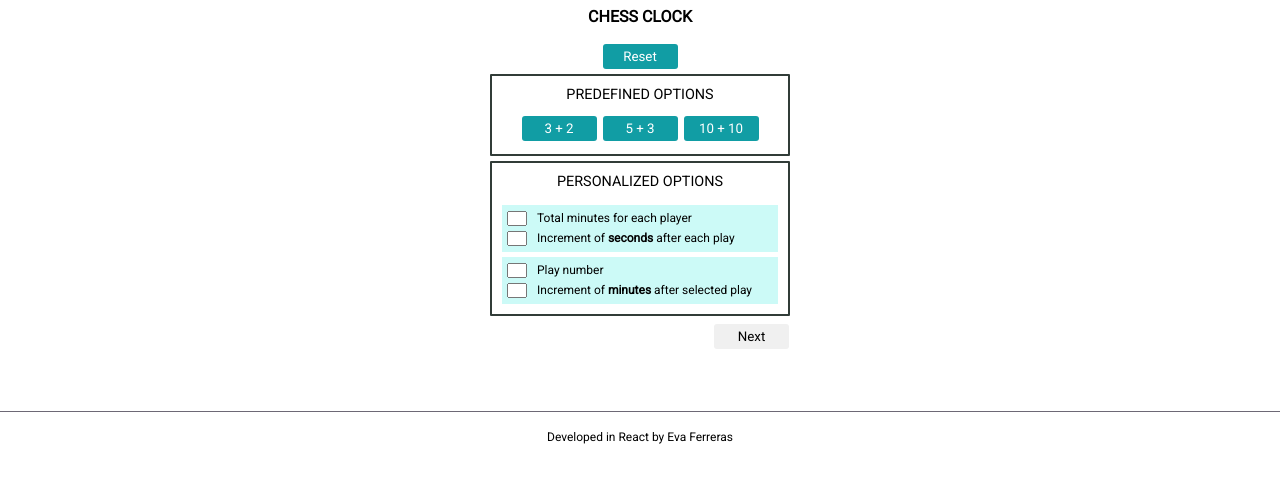
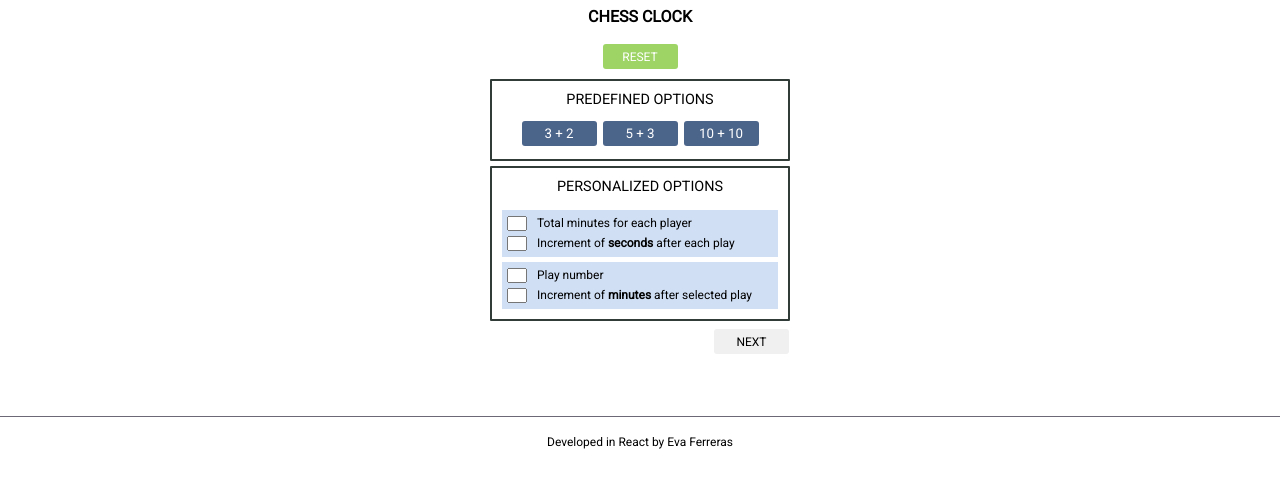
Before and after one commit to evaferrerasbr/chess-clock, a React app: page / in a window 1280 px wide. Shown: the part 93-580 px from the top of the page. Built offline with nearby package versions, Linux system fonts and the light colour scheme.

Commit message:
Try blue palette for landing

```diff
--- a/src/stylesheets/Landing.scss
+++ b/src/stylesheets/Landing.scss
@@ -14,16 +14,19 @@
     position: relative;
   }
   &__button {
+    text-transform: uppercase;
+    font-size: 0.75rem;
     margin: 3px;
     height: 25px;
     width: 75px;
     border-radius: 3px;
     border-style: none;
     cursor: pointer;
-    background-color: #119da4;
+    background-color: #4b648a;
     color: white;
     &--reset {
-      margin-bottom: 5px;
+      margin-bottom: 10px;
+      background-color: #9dd465;
     }
     &--next {
       position: absolute;
--- a/src/stylesheets/PredefinedSettings.scss
+++ b/src/stylesheets/PredefinedSettings.scss
@@ -24,7 +24,7 @@
     border-radius: 3px;
     border-style: none;
     cursor: pointer;
-    background-color: #119da4;
+    background-color: #4b648a;
     color: white;
   }
 }
--- a/src/stylesheets/SetupForm.scss
+++ b/src/stylesheets/SetupForm.scss
@@ -16,11 +16,11 @@
   &__wrapper {
     padding: 1px 5px;
     &--up {
-      background-color: #ccfaf7;
+      background-color: #d0dff4;
       margin-bottom: 5px;
     }
     &--down {
-      background-color: #ccfaf7;
+      background-color: #d0dff4;
     }
   }
   &__label {
```
